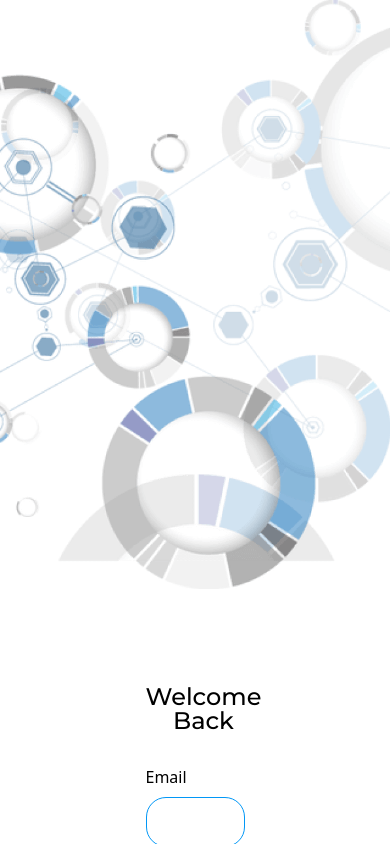
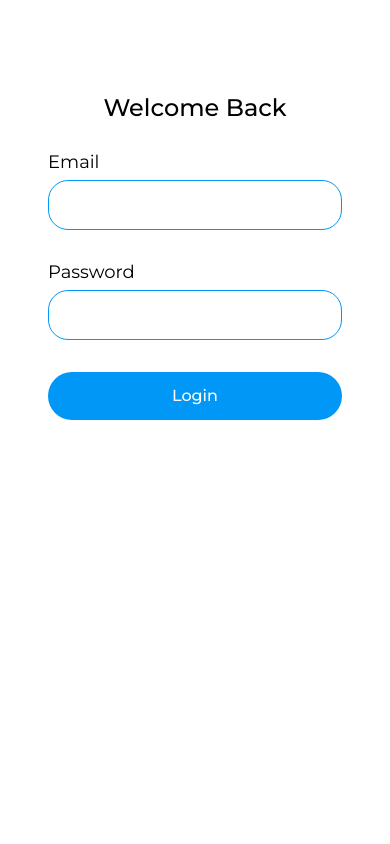
Before and after one commit to Dreezy305/scholarton-front-end, a React (Vite) app: page /login in a window 390 px wide. Built offline with nearby package versions, Linux system fonts and the light colour scheme.

Commit message:
set up routes

```diff
--- a/src/screens/Login/Login.tsx
+++ b/src/screens/Login/Login.tsx
@@ -5,15 +5,17 @@ const Login = () => {
   return (
     <section className="overflow-hidden h-screen">
       <div className="flex flex-col md:flex-row lg:flex-row overflow-hidden">
-        <img src={Glass} alt="glass" className="" />
-        <div className="items-center mx-auto overflow-hidden mt-24 w-2/4">
+        <img src={Glass} alt="glass" className="hidden md:hidden lg:block" />
+        <div className="items-center mx-auto overflow-hidden mt-24 md:w-full lg:w-2/4 w-full">
           <form className="flex flex-col space-y-8 items-center text-center px-12">
             <h4 className="text-black font-MontserratMedium font-medium text-2xl leading-6 text-center mx-auto">
               Welcome Back
             </h4>
 
             <div className="flex flex-col space-y-2 items-start w-full">
-              <label>Email</label>
+              <label className="font-MontserratRegular font-normal text-black text-lg leading-5">
+                Email
+              </label>
               <input
                 type={"email"}
                 value=""
@@ -30,7 +32,9 @@ const Login = () => {
             </div>
 
             <div className="flex flex-col space-y-2 items-start w-full">
-              <label>Password</label>
+              <label className="font-MontserratRegular font-normal text-black text-lg leading-5">
+                Password
+              </label>
               <input
                 type={"password"}
                 value=""
@@ -47,7 +51,7 @@ const Login = () => {
             </div>
             <div className="mt-5 w-full">
               <button
-                className="text-center rounded-full text-white px-5 py-3 bg-bgBlue cursor-pointer w-full"
+                className="text-center rounded-full text-white px-5 py-3 bg-bgBlue cursor-pointer w-full font-MontserratMedium"
                 type="button"
               >
                 Login
```
